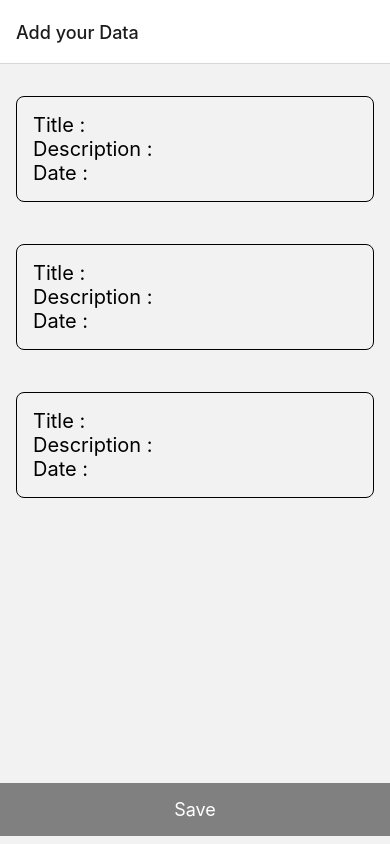
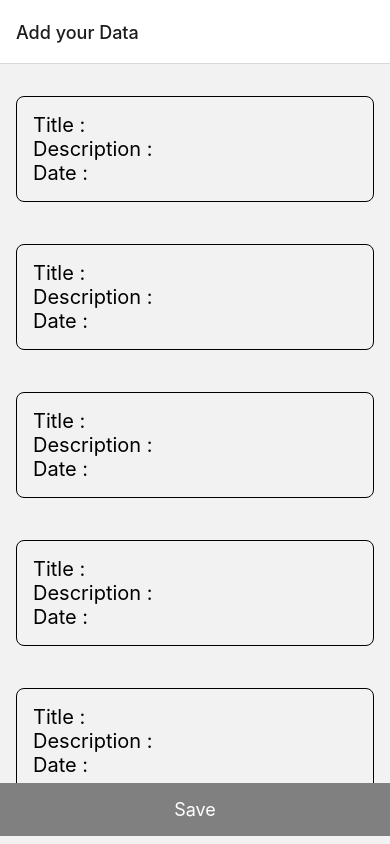
Before and after one commit to thriver652/CardList, a React Native app: screen / in a window 390 px wide. Built offline with nearby package versions, Linux system fonts and the light colour scheme.

Commit message:
Few changes

```diff
--- a/src/App.tsx
+++ b/src/App.tsx
@@ -16,7 +16,7 @@ const Stack = createNativeStackNavigator<RootStackParamList>();
 const App = (): React.JSX.Element => {
   const [cards, setCards] = useState<
     Array<{title: string; description: string; date: string}>
-  >(new Array(3).fill({title: '', description: '', date: ''}));
+  >(new Array(9).fill({title: '', description: '', date: ''}));
 
   return (
     <NavigationContainer>
--- a/src/screens/CardsDetailsScreen.tsx
+++ b/src/screens/CardsDetailsScreen.tsx
@@ -99,6 +99,7 @@ const styles = StyleSheet.create({
   },
   date: {
     fontSize: 20,
+    color: 'black',
   },
   saveButton: {
     alignItems: 'center',
```
